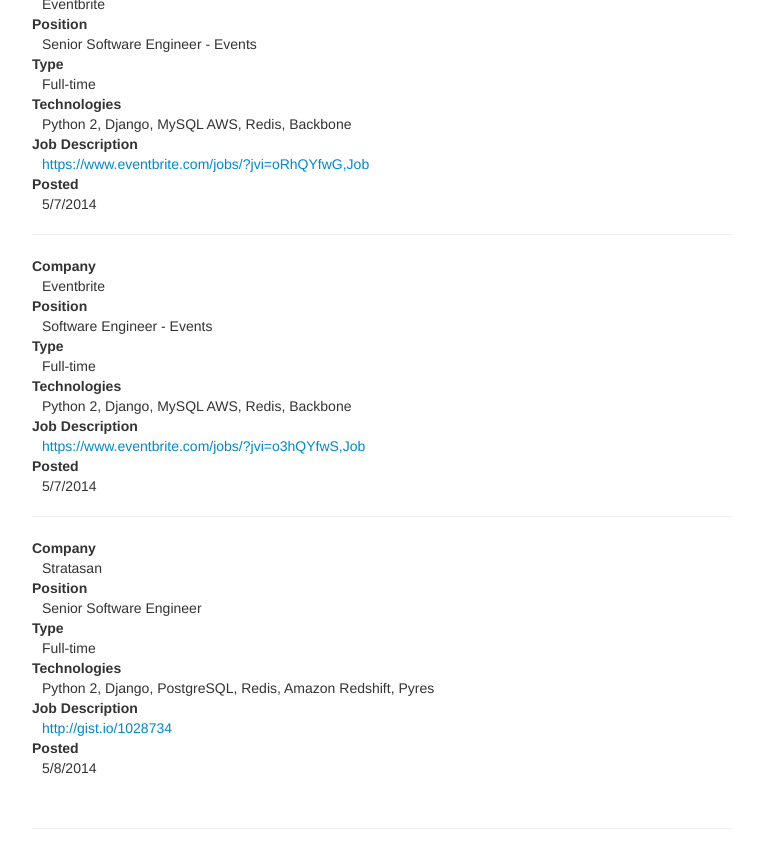
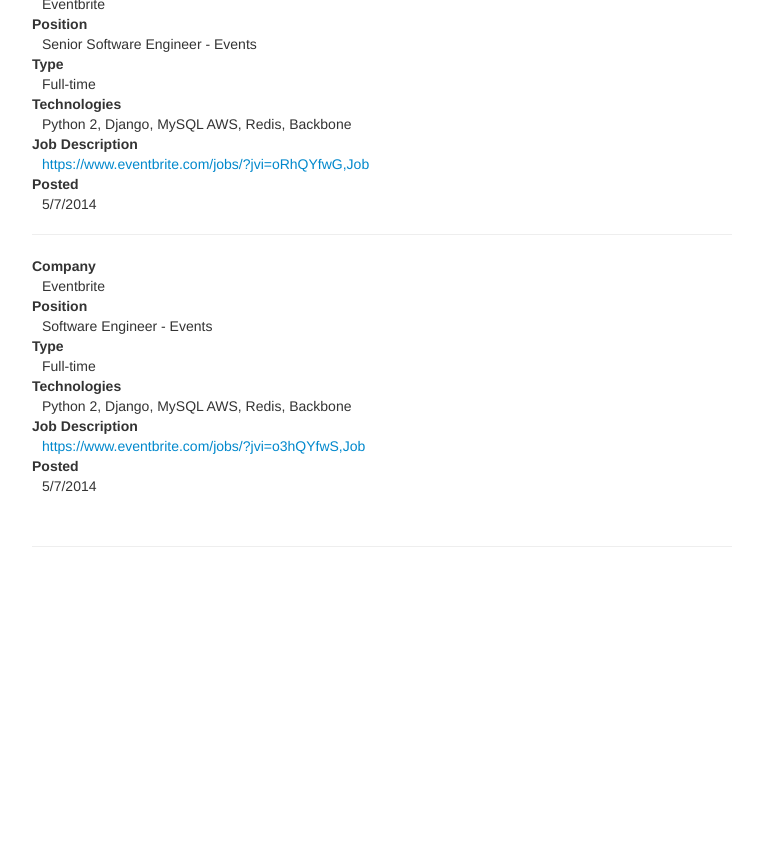
Before and after one commit to pynashorg/pynashorg.github.com, a Jekyll site: the page built from jobs.html, in a window 1280 px wide and 900 px high, scrolled down 1076 px. Shown: the top 868 px of the window, without its empty margins (258-1021 px from the left). Built offline with Jekyll 4.4.1, drawn with Linux system fonts in a browser that asks for light colours; nearby versions of some CDN libraries; library files that are not in the unit come from our copies; after the commit the page ends 1694 px from its top, so only the background shows below that.

Commit message:
Removing Stratasan's job posting (for now).

```diff
--- a/jobs.html
+++ b/jobs.html
@@ -80,19 +80,4 @@
     <dt>Posted</dt>
     <dd>5/7/2014</dd>
   </dl>
-  <hr />
-  <dl>
-    <dt>Company</dt>
-    <dd>Stratasan</dd>
-    <dt>Position</dt>
-    <dd>Senior Software Engineer</dd>
-    <dt>Type</dt>
-    <dd>Full-time</dd>
-    <dt>Technologies</dt>
-    <dd>Python 2, Django, PostgreSQL, Redis, Amazon Redshift, Pyres</dd>
-    <dt>Job Description</dt>
-    <dd><a href="http://gist.io/1028734">http://gist.io/1028734</a></dd>
-    <dt>Posted</dt>
-    <dd>5/8/2014</dd>
-  </dl>
 </div>
```
